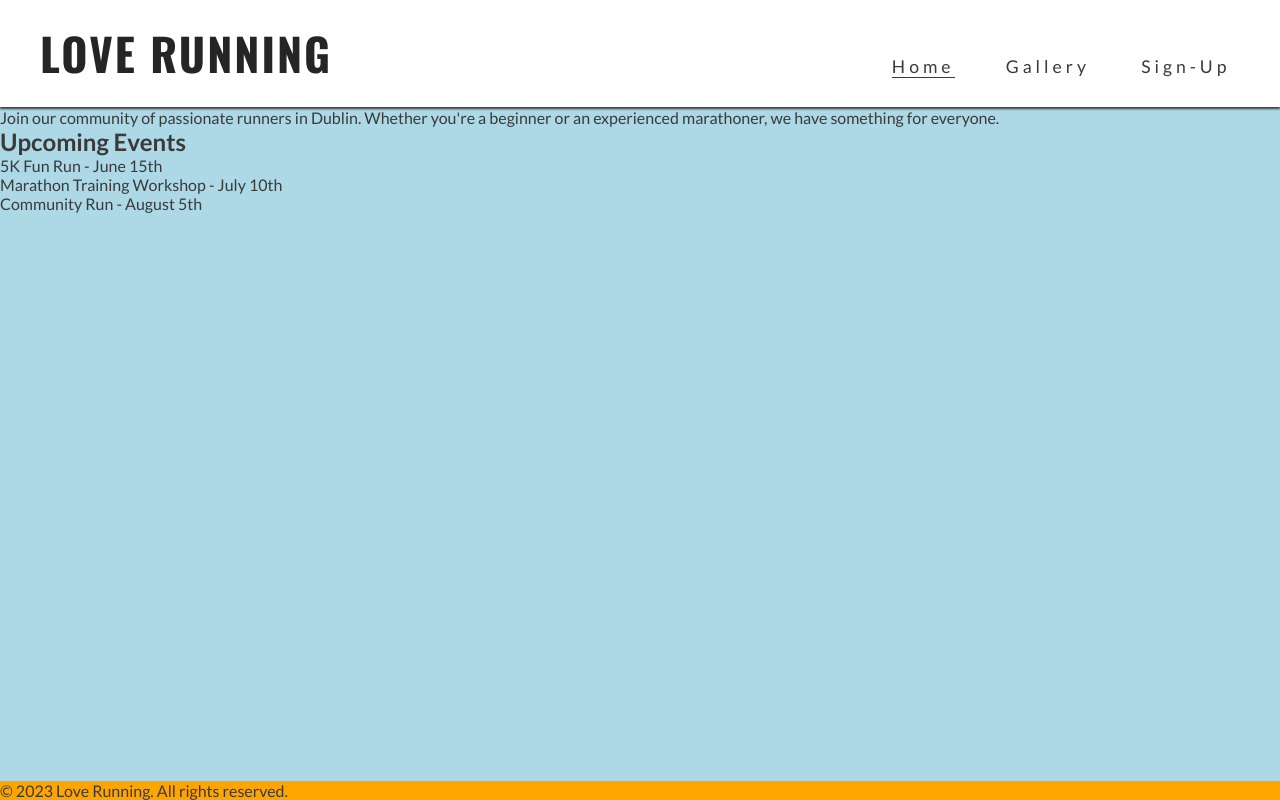
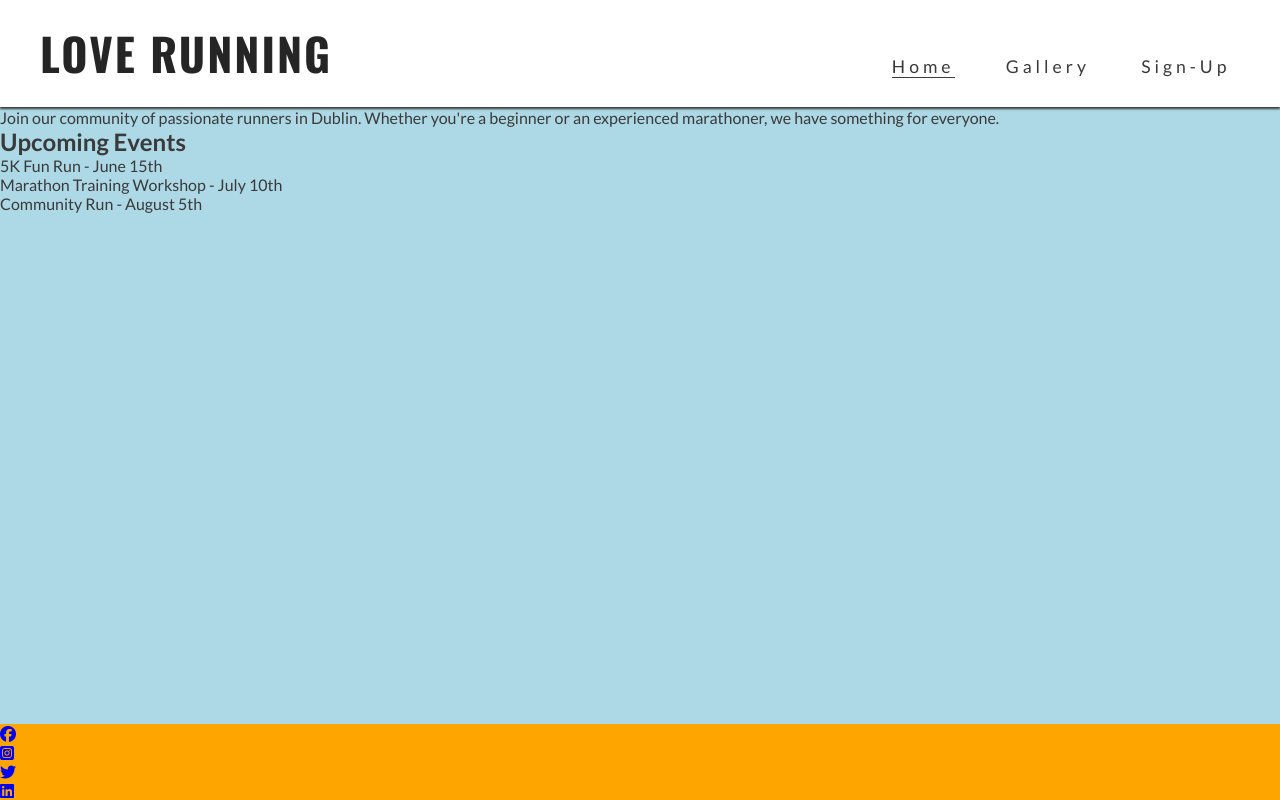
Before and after one commit to mcareavey/love-running, a plain HTML site: page index.html in a window 1280 px wide. Drawn offline with nearby package versions, Linux system fonts and the light colour scheme.

Commit message:
social media footer added and burger bar

```diff
--- a/index.html
+++ b/index.html
@@ -25,7 +25,7 @@
             <h1 id="logo">Love Running</h1>
         </a>
         <input type="checkbox" id="nav-toggle" name="nav-toggle">
-        <label for="nav-toggle" class="nav-toggle-label">x</label>
+        <label for="nav-toggle" class="nav-toggle-label"><i class="fa-solid fa-bars"></i></label>
         <nav>
             <ul id="menu">
                 <li><a href="index.html" class="active">Home</a></li>
@@ -55,8 +55,27 @@
 
     <!--Footer Section-->
     <footer>
-        <p>&copy; 2023 Love Running. All rights reserved.</p>
+        <ul>
+            <li>
+                <a href="https://www.facebook.com/" target="_blank" rel="noopener"
+                    aria-label="Visit our Facebook page (opens in a new tab)"><i class="fa-brands fa-facebook"></i></a>
+            </li>
+            <li>
+                <a href="https://www.instagram.com/" target="_blank" rel="noopener"
+                    aria-label="Visit our Instagram page (opens in a new tab)"><i
+                        class="fa-brands fa-square-instagram"></i></a>
+            </li>
+            <li>
+                <a href="https://www.twitter.com/" target="_blank" rel="noopener"
+                    aria-label="Visit our Twitter page (opens in a new tab)"><i class="fa-brands fa-twitter"></i></a>
+            </li>
+            <li>
+                <a href="https://www.linkedin.com/" target="_blank" rel="noopener"
+                    aria-label="Visit our LinkedIn page (opens in a new tab)"><i class="fa-brands fa-linkedin"></i></a>
+            </li>
+        </ul>
     </footer>
+    <script src="https://kit.fontawesome.com/5ec5e6d1dd.js" crossorigin="anonymous"></script>
 </body>
 
 </html>
```
